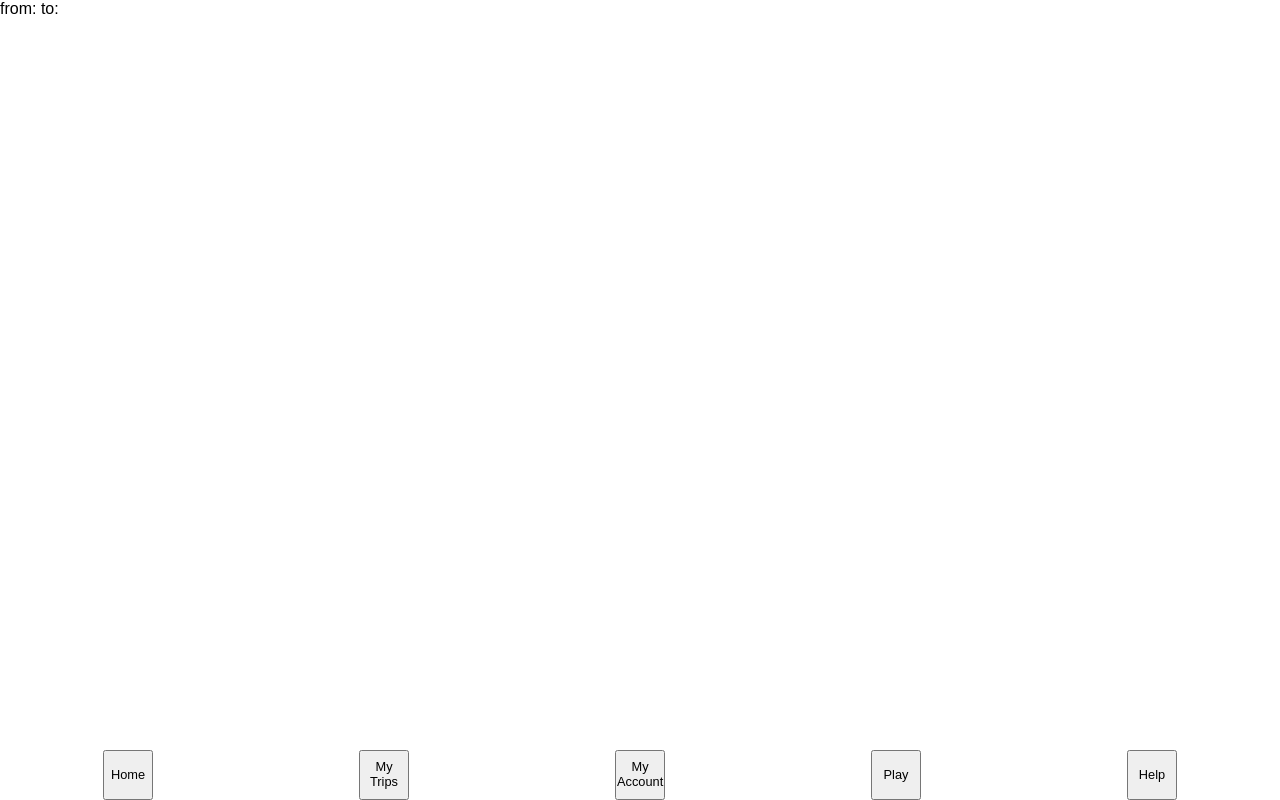
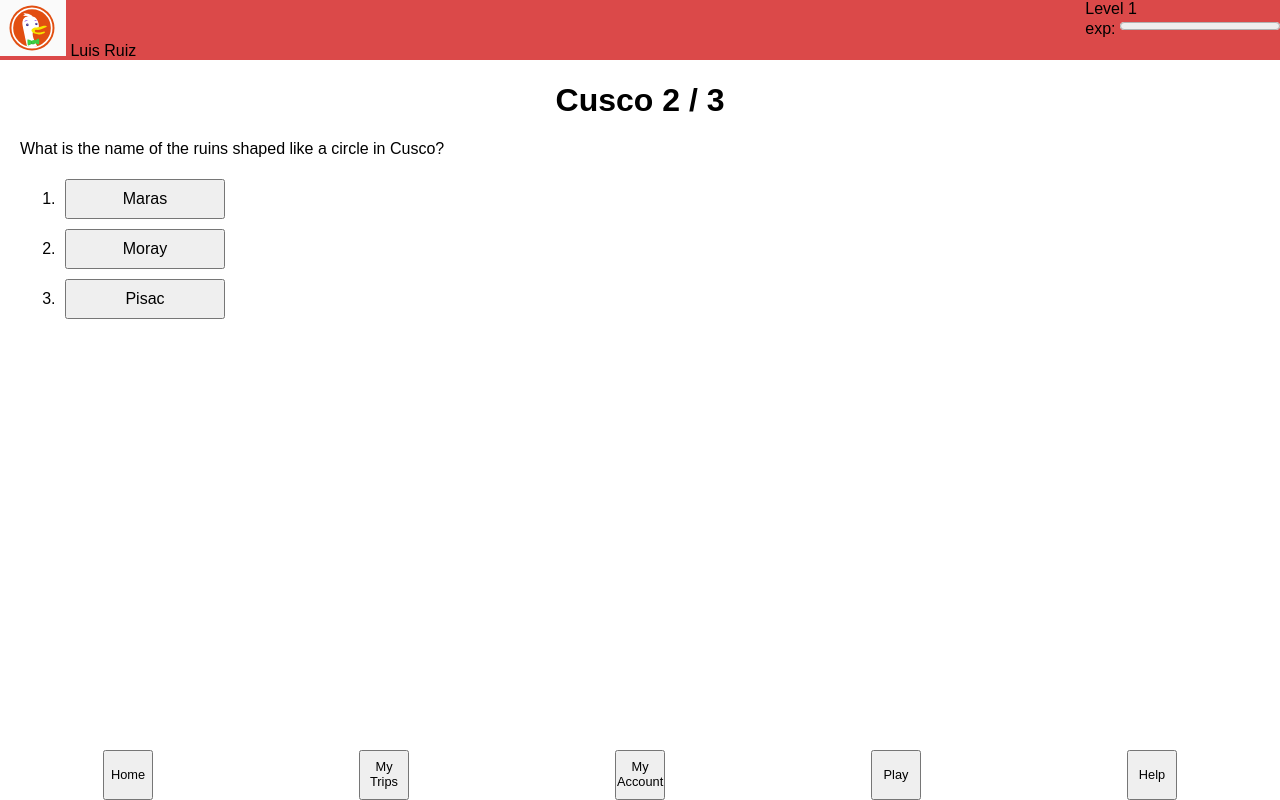
Before and after one commit to charlieman/supertraveller, a React (Create React App) app: page / in a window 1280 px wide. Built offline with nearby package versions, Linux system fonts and the light colour scheme.

Commit message:
Fix Stage states

```diff
--- a/src/App.js
+++ b/src/App.js
@@ -20,21 +20,47 @@ class App extends Component {
         lives: 2,
         experience: 0,
         stages: {
-          Cusco: {stage: 0}
+          Cusco: {stage: 1},
         },
+        puzzles: {
+          Cusco: {
+            quiz: [true, false, false],
+            share: [false, false],
+            trip: false,
+          },
+          Arequipa: {
+            quiz: [false, false, false],
+            share: [true, false],
+            trip: false,
+          },
+          Ica: {
+            quiz: [false, false, false],
+            share: [false, false],
+            trip: false,
+          },
+        }
       },
       questions: questions,
       settings: {
-        numberOfQuestions: 2, // questions asked per stage
+        numberOfWins: 2, // questions asked per stage
         cooldown: 120, // how much time to wait before coupon is available again in hours
         discount: 50, // discount percentage
+        pointsPerQuestion: 9,
       },
+      selectedCity: null,
       selectedStage: null,
     };
 
     this.go = this.go.bind(this);
     this.play = this.play.bind(this);
+    this.addExperience = this.addExperience.bind(this);
+    this.die = this.die.bind(this);
+    this.winPiece = this.winPiece.bind(this);
     window.getState = () => this.state;
+  }
+
+  componentDidMount() {
+    this.play('Cusco');
   }
 
   render() {
@@ -57,17 +83,62 @@ class App extends Component {
     const quiz = this.state.questions[city];
     let userStage = this.state.account.stages[city];
     if (quiz === undefined) {
-      return null
+      return null;
     }
     if (userStage === undefined) {
       userStage = {stage: 0};
     }
-    return quiz.stages[userStage.stage];
+    return userStage.stage;
   }
 
   play(city) {
+    if (this.state.account.lives <= 0) {
+      alert('Try again tomorrow');
+      this.setState({selectedCity: null, selectedStage: null, view: 'city-selection'});
+      return;
+    }
     const selectedStage = this.selectStage(city);
-    this.setState({selectedStage, view: 'stage'});
+    this.setState({selectedCity: city, selectedStage, view: 'stage'});
+  }
+
+  addExperience(points) {
+    console.log('addExperience', points);
+    const account = {
+      ...this.state.account,
+      experience: this.state.account.experience + points
+    };
+    this.setState({account});
+  }
+
+  winPiece() {
+    const stage = this.state.selectedStage;
+    const city = this.state.selectedCity;
+    const puzzle = this.state.account.puzzles[city];
+    puzzle.quiz[stage] = true;
+    const account = {
+      ...this.state.account,
+      stages: {
+        ...this.state.account.stages,
+        [city]: stage + 1,
+      },
+      puzzles: {
+        ...this.state.account.puzzles,
+        [city]: puzzle,
+      }
+    };
+    this.setState({account, selectedCity: null, selectedStage: null, view: 'won-piece'});
+  }
+
+  die() {
+    const account = {
+      ...this.state.account,
+      lives: this.state.account.lives - 1
+    };
+    this.setState({account});
+    if (this.state.account.lives <= 0) {
+      alert('Bad luck :(. Try again tomorrow!');
+      this.setState({selectedCity: null, selectedStage: null, view: 'city-selection'});
+    }
   }
 
   getView(viewName) {
@@ -85,8 +156,20 @@ class App extends Component {
       case 'city-selection':
         return (<CitySelector account={this.state.account} play={this.play}/>);
       case 'stage':
+        const city = this.state.selectedCity;
+        const quiz = this.state.questions[city];
+        const stageData = quiz.stages[this.state.selectedStage];
+        console.log(stageData);
         return (
-          <Stage data={this.state.selectedStage} account={this.state.account} settings={this.state.settings}/>);
+          <Stage data={stageData}
+                 account={this.state.account}
+                 settings={this.state.settings}
+                 addExperience={this.addExperience}
+                 die={this.die}
+                 winPiece={this.winPiece}
+          />);
+      case 'won-piece':
+        return (<div>Congratulations you won a puzzle piece!</div>);
       default:
         console.log(viewName);
         return null;
--- a/src/Stage.css
+++ b/src/Stage.css
@@ -1,13 +1,29 @@
-#Stage {
+#Stage .playArea {
   padding: 0 20px;
 }
 
-#Stage h1 {
+#Stage .playArea h1 {
   text-align: center;
 }
 
-#Stage .answers button {
+#Stage .playArea .answers button {
   margin: 5px;
   width: 160px;
   height: 40px;
 }
+
+#Stage .playArea .answers button.correct {
+  background: forestgreen;
+}
+
+#Stage .playArea .answers button.failed {
+  background: darkred;
+}
+
+#Stage .playArea .answers button.selected {
+  background: forestgreen;
+}
+
+#Stage .playArea .answers button.correct.selected {
+  border: 5px solid yellow;
+}
--- a/src/Stage.js
+++ b/src/Stage.js
@@ -1,6 +1,7 @@
 import React, {Component} from 'react';
 
 import './Stage.css';
+import Header from "./Header";
 
 export default class Stage extends Component {
 
@@ -9,6 +10,10 @@ export default class Stage extends Component {
     this.state = {
       questions: [],
       current: 0,
+      checkingAnswer: false,
+      selected: null,
+      points: 0,
+      message: null,
     };
   }
 
@@ -16,7 +21,6 @@ export default class Stage extends Component {
     const questions = this.getRandomQuestions();
     this.setState({
       questions,
-      current: 0,
     });
   }
 
@@ -34,12 +38,26 @@ export default class Stage extends Component {
   getRandomQuestions() {
     const indices = [...Array(this.props.data.questions.length).keys()]; // range(questions.length)
     Stage.fisherYatesShuffle(indices);
-    const chosen = indices.slice(0, this.props.settings.numberOfQuestions);
-    return chosen.map(i => this.props.data.questions[i]);
+    return indices.map(i => this.props.data.questions[i]);
+  }
+
+  renderAnswer(answer, correct) {
+    const styles = [];
+    if (this.state.checkingAnswer && this.state.selected === answer.i) {
+      styles.push(correct === answer.i ? 'correct' : 'failed');
+    }
+    return (
+      <li key={answer.i}>
+        <button value={answer.i}
+                disabled={this.state.checkingAnswer}
+                className={styles.join(' ')}
+                onClick={() => this.selectAnswer(answer.i)}>{answer.text}</button>
+      </li>
+    );
   }
 
   render() {
-    if (this.state.questions && this.state.questions.length === 0) {
+    if (!this.state.questions || this.state.questions.length === 0) {
       return 'Loading...';
     }
     const question = this.state.questions[this.state.current];
@@ -48,16 +66,52 @@ export default class Stage extends Component {
 
     return (
       <div id="Stage">
-        <h1>{this.props.data.stageName}</h1>
-        <p className="question">{question.question}</p>
-        <ol className="answers">
-          {answers && answers.map(answer => (
-            <li key={answer.i}>
-              <button value={answer.i}>{answer.text}</button>
-            </li>
-          ))}
-        </ol>
+        <Header account={this.props.account}/>
+        <div className="playArea">
+          <h1>{this.props.data.stageName}</h1>
+          <p className="question">{question.question}</p>
+          <ol className="answers">
+            {answers && answers.map(answer => this.renderAnswer(answer, question.correct))}
+          </ol>
+          <p>{this.state.message}</p>
+        </div>
       </div>
     );
   }
+
+  async sleep(ms) {
+    return new Promise(resolve => setTimeout(resolve, ms));
+  }
+
+  async selectAnswer(answer) {
+    this.setState({checkingAnswer: true, selected: answer});
+    const question = this.state.questions[this.state.current];
+    // Todo: do this check on the server side
+    const win = question.correct === answer;
+    let points = this.state.points;
+    if (win) {
+      points += 1;
+      this.setState({message: "You made it!", points});
+    } else {
+      this.setState({message: "Too bad, try again!"})
+    }
+
+    await this.sleep(2000);
+    if (win) {
+      if (points >= this.props.settings.numberOfWins) {
+        this.props.addExperience(this.props.data.experience);
+        this.props.winPiece();
+        return;
+      }
+    } else {
+      if (this.props.account.lives > 0) {
+        this.props.die();
+      }
+    }
+    const next = this.state.current + 1;
+    if (next > this.props.settings.numberOfQuestions) {
+      throw new Error("Out of Questions error!");
+    }
+    this.setState({current: next, checkingAnswer: false, selected: null, message: null});
+  }
 }
--- a/src/questions.json
+++ b/src/questions.json
@@ -2,7 +2,8 @@
   "Cusco": {
     "stages": [
       {
-        "stageName": "Ica 1 / 3",
+        "stageName": "Cusco 1 / 3",
+        "experience": 20,
         "questions": [
           {
             "question": "What is the Wonder of the World in Cusco?",
@@ -43,8 +44,9 @@
         ]
       },
       {
-        "stageName": "Ica 2 / 3",
-        "stage": [
+        "stageName": "Cusco 2 / 3",
+        "experience": 30,
+        "questions": [
           {
             "question": "Which is the biggest mountain in Cusco?",
             "answers": [
@@ -84,8 +86,9 @@
         ]
       },
       {
-        "stageName": "Ica 3 / 3",
-        "stage": [
+        "stageName": "Cusco 3 / 3",
+        "experience": 50,
+        "questions": [
           {
             "question": "What is the real name of the Rainbow Mountain?",
             "answers": [
```
